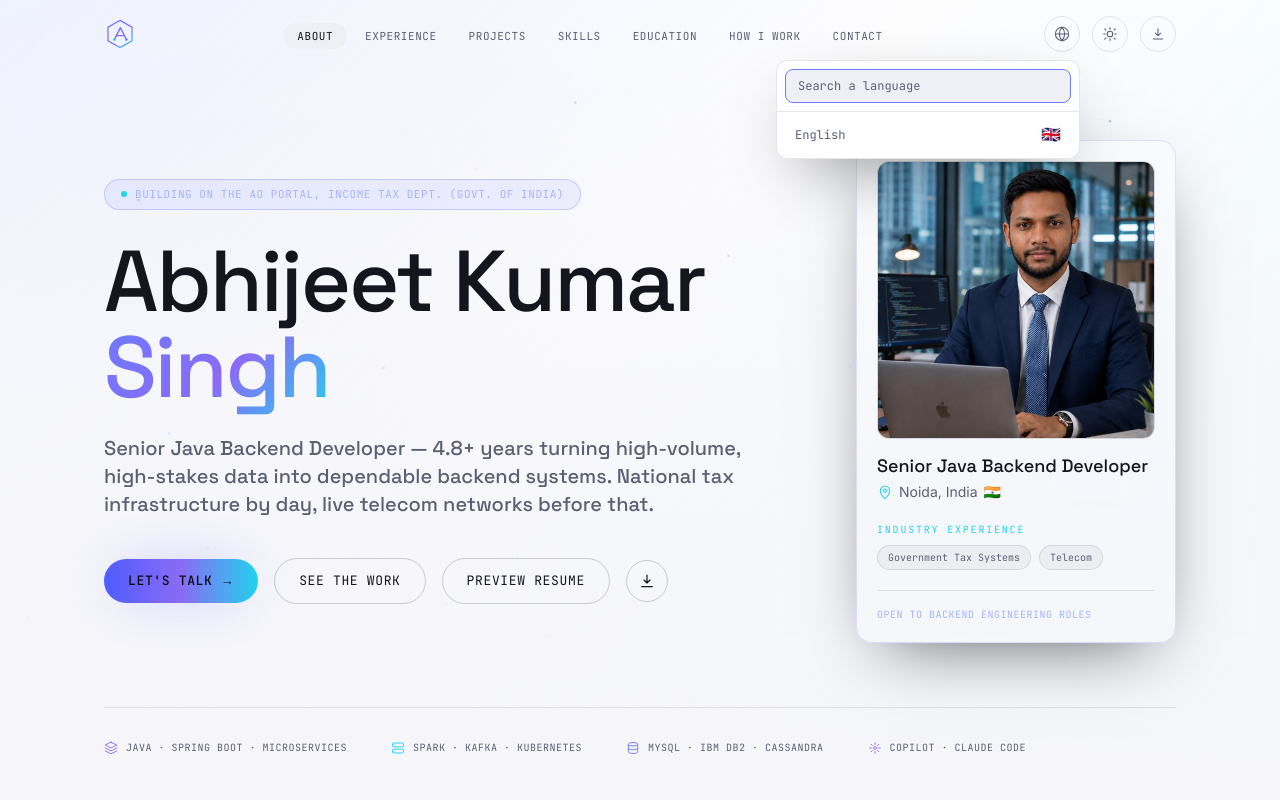
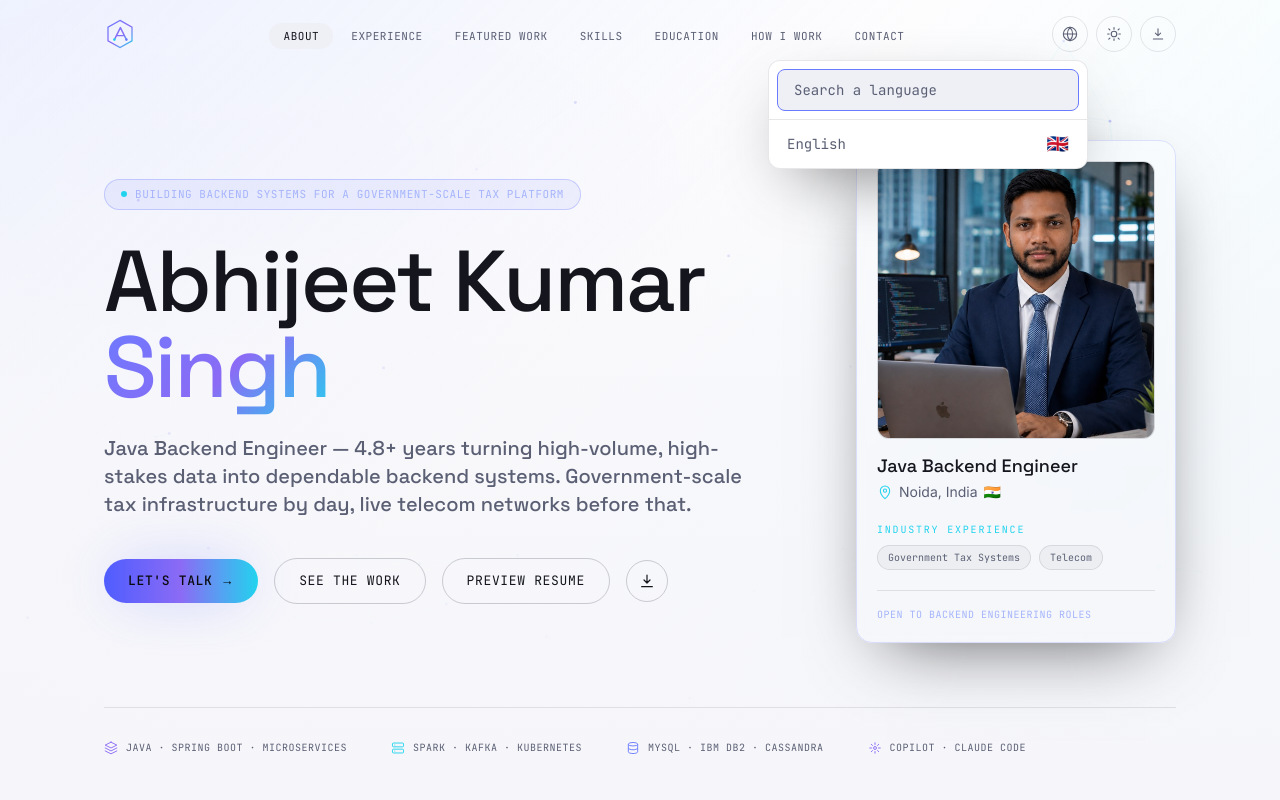
Before and after one commit to abhijeetksinghdev/portfolio, a Next.js app: page / in a window 1280 px wide. Both pictures are taken after a click on the button 1062 px from the left and 34 px from the top of the page. Shown: the top 800 px of the page. Built offline with nearby package versions, Linux system fonts and the light colour scheme.

Commit message:
Language design fixes

```diff
--- a/app/layout.tsx
+++ b/app/layout.tsx
@@ -24,9 +24,9 @@ const jetbrainsMono = JetBrains_Mono({
 });
 
 export const metadata: Metadata = {
-  title: "Abhijeet Kumar Singh — Senior Java Backend Developer",
+  title: "Abhijeet Kumar Singh — Java Backend Engineer",
   description:
-    "Java Backend Developer with 4.5+ years across telecom and tax-technology domains — Spring Boot, Kafka, Spark, IBM DB2, Kubernetes.",
+    "Java Backend Engineer with 4.5+ years across telecom and tax-technology domains — Spring Boot, Kafka, Spark, IBM DB2, Kubernetes.",
 };
 
 export default function RootLayout({
--- a/components/Education.tsx
+++ b/components/Education.tsx
@@ -39,7 +39,6 @@ export default function Education() {
         </motion.div>
 
         <p className="mt-6 font-mono text-[11px] uppercase tracking-wider text-mist/70">
-          Certifications and awards — to be added.
         </p>
       </div>
     </section>
--- a/components/Footer.tsx
+++ b/components/Footer.tsx
@@ -6,14 +6,14 @@ import { ChevronUpIcon } from "./icons";
 export default function Footer() {
   return (
     <footer className="border-t border-[var(--line)] py-8">
-      <div className="mx-auto grid max-w-6xl grid-cols-[1fr_auto] items-center gap-x-3 gap-y-3 px-6 font-mono text-[10px] uppercase tracking-wider text-mist/70 md:grid-cols-[1fr_auto_1fr] md:px-10 md:text-[11px]">
+      <div className="mx-auto grid max-w-6xl grid-cols-[1fr_auto] items-center gap-x-3 gap-y-3 px-6 font-mono text-[10px] uppercase tracking-wider text-mist/70 md:grid-cols-[1fr_auto] md:px-10 md:text-[11px]">
         <span>© {new Date().getFullYear()} {profile.name}</span>
-        <span className="col-span-2 border-t border-[var(--line)] pt-3 text-center leading-relaxed md:col-span-1 md:col-start-2 md:row-start-1 md:border-0 md:p-0">{profile.role} · {profile.location.replace("India", "India 🇮🇳")}</span>
+
         <button
           type="button"
           onClick={() => window.scrollTo({ top: 0, behavior: "smooth" })}
           aria-label="Scroll to top"
-          className="col-start-2 row-start-1 flex h-9 w-9 items-center justify-center rounded-full border border-[var(--line)] text-mist transition-colors hover:border-indigo-400/50 hover:text-indigo-300 md:col-start-3 md:justify-self-end"
+          className="col-start-2 row-start-1 flex h-9 w-9 items-center justify-center rounded-full border border-[var(--line)] text-mist transition-colors hover:border-indigo-400/50 hover:text-indigo-300"
         >
           <ChevronUpIcon className="h-4 w-4" />
         </button>
--- a/components/Hero.tsx
+++ b/components/Hero.tsx
@@ -32,7 +32,7 @@ export default function Hero() {
                 <span className="relative inline-flex h-1.5 w-1.5 rounded-full bg-cyan" />
               </span>
               <span className="font-mono text-[11px] uppercase tracking-wider text-indigo-300">
-                Building on the AO Portal, Income Tax Dept. (Govt. of India)
+                BUILDING BACKEND SYSTEMS FOR A GOVERNMENT-SCALE TAX PLATFORM
               </span>
             </motion.div>
 
@@ -113,7 +113,7 @@ export default function Hero() {
                 className="object-cover object-[center_20%]"
               />
             </div>
-            <p className="mt-4 font-display text-lg leading-tight text-offwhite">Senior Java Backend Developer</p>
+            <p className="mt-4 font-display text-lg leading-tight text-offwhite">Java Backend Engineer</p>
             <p className="mt-1 flex items-center gap-1.5 text-sm text-mist">
               <MapPinIcon className="h-4 w-4 text-cyan" />
               Noida, India <span aria-label="India" role="img">🇮🇳</span>
--- a/components/LanguageSwitcher.tsx
+++ b/components/LanguageSwitcher.tsx
@@ -29,13 +29,22 @@ const LANGUAGE_COUNTRIES: Record<string, string> = {
   st: "LS", su: "ID", sv: "SE", sw: "TZ", ta: "IN", te: "IN", tg: "TJ",
   th: "TH", ti: "ER", tk: "TM", tl: "PH", tr: "TR", ts: "ZA", tt: "RU",
   ug: "CN", uk: "UA", ur: "PK", uz: "UZ", vi: "VN", xh: "ZA", yi: "IL",
-  yo: "NG", zh: "CN", zu: "ZA", en: "GB",
-  "zh-CN": "CN", "zh-TW": "TW",
+  yo: "NG", zh: "CN", zu: "ZA", en: "GB", "zh-CN": "CN", "zh-TW": "TW",
+  ab: "GE", ace: "ID", ach: "UG", aa: "DJ",
 };
 
 function flagForLanguage(languageCode: string) {
-  const country = LANGUAGE_COUNTRIES[languageCode] ?? LANGUAGE_COUNTRIES[languageCode.split("-")[0]] ?? "UN";
-  return String.fromCodePoint(...country.split("").map((letter) => 0x1f1e6 + letter.charCodeAt(0) - 65));
+  const country =
+    LANGUAGE_COUNTRIES[languageCode] ??
+    LANGUAGE_COUNTRIES[languageCode.split("-")[0]];
+
+  if (!country) return "🌐";
+
+  return String.fromCodePoint(
+    ...country.split("").map(
+      (letter) => 0x1f1e6 + letter.charCodeAt(0) - 65
+    )
+  );
 }
 
 export default function LanguageSwitcher() {
@@ -181,13 +190,35 @@ export default function LanguageSwitcher() {
           setOpen((isOpen) => !isOpen);
         }}
         aria-label="Translate page"
-        className="flex h-9 w-9 items-center justify-center rounded-full border border-[var(--line)] text-mist transition-colors hover:border-indigo-400/50 hover:text-indigo-300"
+        className="flex h-9 w-9 shrink-0 items-center justify-center rounded-full border border-[var(--line)] text-mist transition-colors hover:border-indigo-400/50 hover:text-indigo-300"
       >
         <GlobeIcon className="h-4 w-4" />
       </button>
 
       {open && (
-        <div className="absolute right-0 top-full z-50 mt-2 w-[min(19rem,calc(100vw-1.5rem))] overflow-hidden rounded-xl border border-[var(--line)] bg-[var(--surface)] shadow-card">
+        <div
+  className="
+    absolute
+    right-0
+    top-full
+    z-[9999]
+    mt-2
+    w-80
+    max-w-[calc(100vw-2rem)]
+    rounded-xl
+    border
+    border-[var(--line)]
+    bg-[var(--surface)]
+    shadow-card
+
+    max-[400px]:fixed
+    max-[400px]:left-3
+    max-[400px]:right-3
+    max-[400px]:top-[4.5rem]
+    max-[400px]:w-auto
+    max-[400px]:mt-0
+  "
+>
           <div className="border-b border-[var(--line)] p-2">
             <input
               type="search"
@@ -195,19 +226,27 @@ export default function LanguageSwitcher() {
               onChange={(event) => setQuery(event.target.value)}
               placeholder="Search a language"
               autoFocus
-              className="w-full rounded-lg border border-[var(--line)] bg-[var(--surface-2)] px-3 py-2 font-mono text-xs text-offwhite outline-none placeholder:text-mist focus:border-indigo-400"
+              className="w-full rounded-lg border border-[var(--line)] bg-[var(--surface-2)] px-4 py-2.5 font-mono text-base sm:text-sm text-offwhite outline-none placeholder:text-mist focus:border-indigo-400"
             />
           </div>
-          <div className="max-h-72 overflow-y-auto p-1.5">
+          <div className="max-h-[60vh] overflow-y-auto p-1.5">
             {filteredLanguages.map((lang) => (
   <button
     key={lang.code}
     type="button"
     onClick={() => translate(lang.code)}
-                className="flex w-full items-center gap-2 rounded-lg px-3 py-2 text-left font-mono text-[12px] text-mist transition-colors hover:bg-[var(--surface-2)] hover:text-offwhite"
+    className="flex w-full items-center justify-between rounded-lg px-3 py-2 transition-colors hover:bg-[var(--surface-2)] hover:text-offwhite"
   >
+    <span className="font-mono text-sm text-mist">
       {lang.label}
-                <span aria-hidden="true" className="ml-auto text-base leading-none">{flagForLanguage(lang.code)}</span>
+    </span>
+
+    <span
+      aria-hidden="true"
+      className="text-lg leading-none"
+    >
+      {flagForLanguage(lang.code)}
+    </span>
   </button>
 ))}
             {!filteredLanguages.length && (
--- a/components/Nav.tsx
+++ b/components/Nav.tsx
@@ -9,7 +9,7 @@ import { DownloadIcon } from "./icons";
 const sections = [
   { id: "about", label: "About" },
   { id: "experience", label: "Experience" },
-  { id: "projects", label: "Projects" },
+  { id: "projects", label: "Featured Work" },
   { id: "skills", label: "Skills" },
   { id: "education", label: "Education" },
   { id: "how-i-work", label: "How I Work" },
@@ -73,10 +73,16 @@ export default function Nav() {
           ))}
         </ul>
 
-        <div className="flex items-center gap-3">
+        <div className="flex items-center gap-2">
           <LanguageSwitcher />
           <ThemeToggle />
-          <a href="/resume/Abhijeet-Kumar-Singh-Resume.pdf" download aria-label="Download resume" title="Download resume" className="flex h-9 w-9 items-center justify-center rounded-full border border-[var(--line)] text-mist transition-colors hover:border-indigo-400/60 hover:text-indigo-300">
+          <a
+  href="/resume/Abhijeet-Kumar-Singh-Resume.pdf"
+  download
+  aria-label="Download resume"
+  title="Download resume"
+  className="hidden sm:flex h-9 w-9 items-center justify-center rounded-full border border-[var(--line)] text-mist transition-colors hover:border-indigo-400/60 hover:text-indigo-300"
+>
             <DownloadIcon className="h-3.5 w-3.5" />
           </a>
           <button
--- a/components/Projects.tsx
+++ b/components/Projects.tsx
@@ -16,7 +16,7 @@ export default function Projects() {
           className="mb-16 max-w-2xl"
         >
           <span className="font-mono text-xs uppercase tracking-wider text-indigo-400">
-            Featured Projects
+            FEATURED WORK
           </span>
           <h2 className="mt-3 font-display text-3xl leading-tight text-offwhite md:text-4xl">
             Systems that had to hold up.
--- a/lib/data.ts
+++ b/lib/data.ts
@@ -3,7 +3,7 @@
 
 export const profile = {
   name: "Abhijeet Kumar Singh",
-  role: "Senior Java Backend Developer",
+  role: "Java Backend Engineer",
   location: "Noida, India",
   email: "abhijeetksinghdev@gmail.com",
   phone: "+91 7739839779",
@@ -12,12 +12,12 @@ export const profile = {
   linkedinUrl: "https://www.linkedin.com/in/abhijeetksinghdev/",
   githubUrl: "https://github.com/abhijeetksinghdev",
   // Split around the years-of-experience figure so it can be rendered live via <ExperienceYears />.
-  summaryBefore: "Java Backend Developer with ",
+  summaryBefore: "Java Backend Engineer with ",
   summaryAfter:
     " of experience across telecom and tax-technology domains. At Rakuten Symphony, built Java microservices and Kafka/Spark-based pipelines running on Kubernetes infrastructure for real-time network performance monitoring and incident alerting. Currently at Infosys, developing Spring Boot/IBM DB2 backend modules for the Income Tax Department's AO Portal, with RedHat-based CI/CD and AI-assisted tools (GitHub Copilot, Claude Code). Strong fundamentals in REST APIs and Microservices. Looking to bring this backend depth and ownership to a product engineering team.",
-  heroTaglineBefore: "Senior Java Backend Developer — ",
+  heroTaglineBefore: "Java Backend Engineer — ",
   heroTaglineAfter:
-    " turning high-volume, high-stakes data into dependable backend systems. National tax infrastructure by day, live telecom networks before that.",
+    " turning high-volume, high-stakes data into dependable backend systems. Government-scale tax infrastructure by day, live telecom networks before that.",
 };
 
 export const skillGroups = [
@@ -50,7 +50,7 @@ export const skillGroups = [
     items: ["JUnit", "Postman", "SonarQube"],
   },
   {
-    label: "AI-Assisted Engineering",
+    label: "AI-Assisted Development",
     items: ["GitHub Copilot", "Claude Code"],
   },
   {
@@ -71,8 +71,8 @@ export const experience = [
     stack: ["Java", "Spring Boot", "REST APIs", "Microservices", "IBM DB2", "Kafka", "RedHat"],
     logo: "/logos/infosys-logo.jpeg",
     points: [
-      "Building REST APIs and Spring Boot services with JPA/Hibernate against IBM DB2, writing reliable, well-tested query logic to handle high-volume taxpayer and financial records without data integrity issues.",
-      "Using Apache Kafka as a message queue between backend services on the AO Portal, enabling reliable, asynchronous communication across modules.",
+      "Building REST APIs and Spring Boot services with JPA/Hibernate against IBM DB2, writing reliable, well-tested query logic to handle high-volume taxpayer and financial records while maintaining data integrity",
+      "Using Apache Kafka for event-driven communication between backend services on the AO Portal, enabling reliable asynchronous data flow across modules.",
       "Translating complex, frequently-changing taxation rules and functional requirements into clean, maintainable backend logic and production-ready features.",
       "Building and deploying backend services through RedHat-based CI/CD pipelines, ensuring consistent, stable, and repeatable production releases across sprint cycles for a government-scale application.",
       "Leveraging GitHub Copilot and Claude Code throughout the development cycle to accelerate feature delivery, speed up debugging, and improve overall code quality and consistency.",
@@ -90,7 +90,7 @@ export const experience = [
     stack: ["Java", "Spring Boot", "Apache Spark", "Kafka", "MySQL", "Cassandra", "Kubernetes"],
     logo: "/logos/rakuten-symphony-logo.jpeg",
     points: [
-      "Owned the incident and alarm module within the Performance Monitor platform, handling real-time detection, correlation, and alerting for network faults and device degradation across the telecom network.",
+      "Owned backend development for the incident and alarm module within the Performance Monitor platform, handling real-time detection, correlation, and alerting for network faults and device degradation across the telecom network.",
       "Developed backend logic for a Performance Incident Management system using configurable correlation rules that proactively detect and flag degraded network devices before they impact customers.",
       "Built a real-time alerting and notification service for network faults and alarms, including cell-down events, enabling operations teams to respond faster to critical network incidents.",
       "Diagnosed and resolved production issues within the incident/alarm pipeline, improving the reliability, accuracy, and timeliness of critical alerts delivered across the platform.",
@@ -100,7 +100,7 @@ export const experience = [
   },
 ];
 
-// Featured projects are the two resume projects, reframed as outcome-driven cards.
+// FEATURED WORK are the two resume projects, reframed as outcome-driven cards.
 // No metrics or details beyond what the resume states are included.
 export const projects = [
   {
@@ -120,7 +120,7 @@ export const projects = [
     title: "Performance Monitor — Telecom OSS",
     org: "Rakuten Symphony India Pvt. Ltd.",
     summary:
-      "Owned the incident and alarm module of a real-time network performance monitoring platform, including configurable correlation rules to flag degraded devices.",
+      "Owned backend development for the incident and alarm module of a real-time network performance monitoring platform, including configurable correlation rules to flag degraded devices.",
     outcome:
       "Built the real-time alerting and notification service for network faults, including cell-down events, and published KPI-based incident alerts to Kafka for downstream monitoring and ticketing systems.",
     stack: ["Java", "Spring Boot", "Apache Spark", "Kafka", "MySQL", "Cassandra", "Kubernetes"],
```
Also changed, not shown: components/About.tsx (+2 -10 lines). Lines whose indentation alone changed are shown as unchanged.
